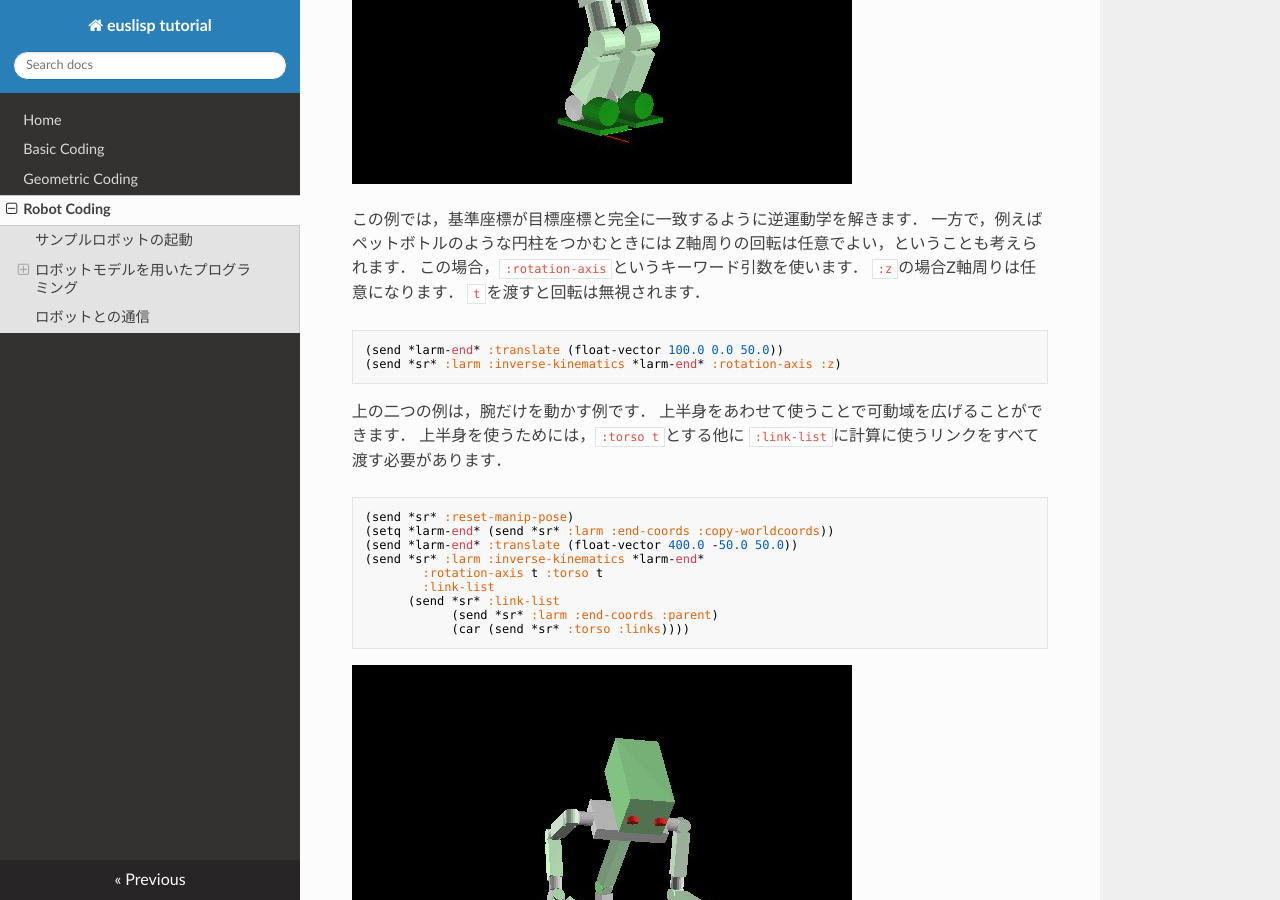
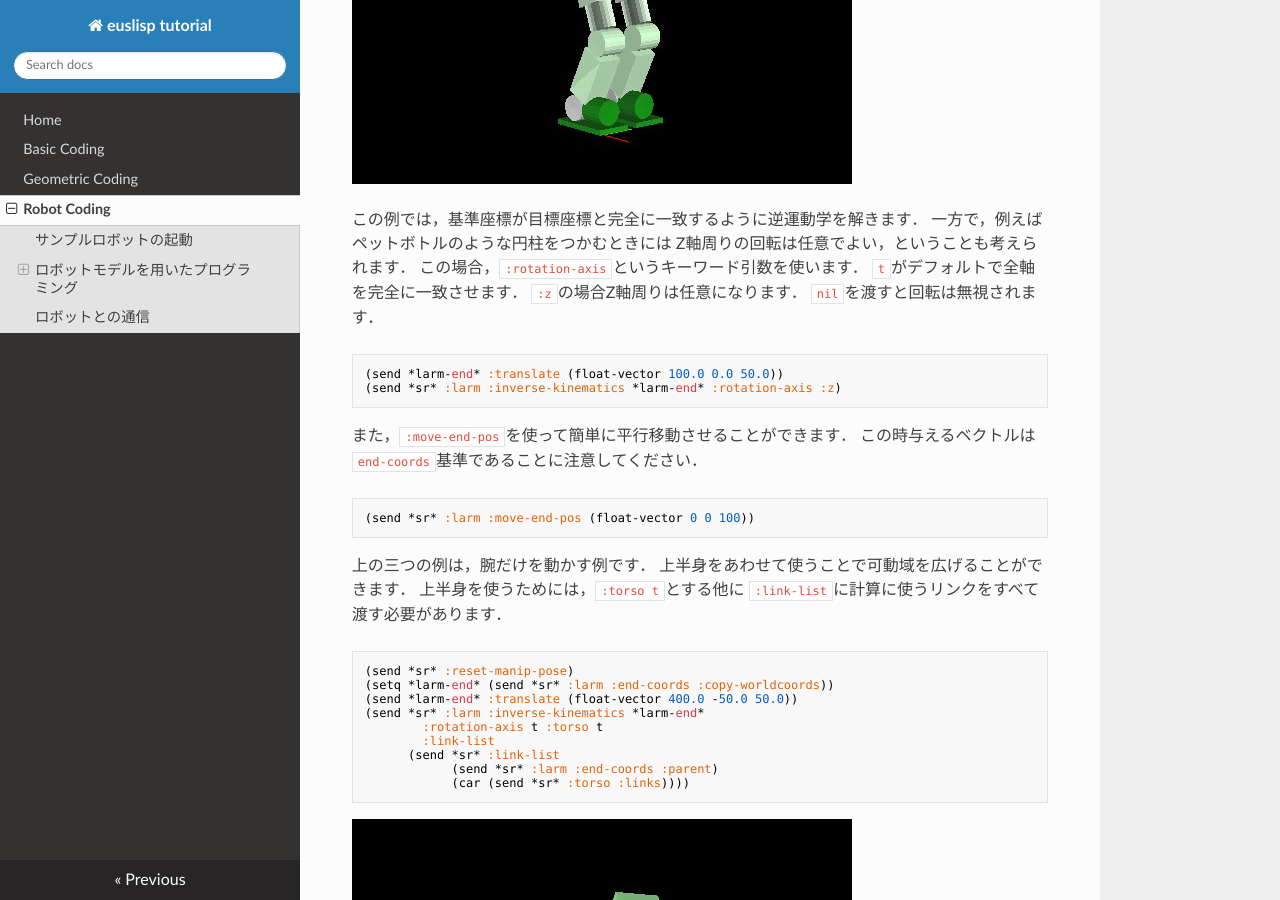
Before and after one commit to hyaguchijsk/euslisp_tutorial, an MkDocs documentation site: the page built from docs/robot_coding.md, in a window 1280 px wide and 900 px high, scrolled down 6718 px. Built offline with MkDocs 1.6.1, drawn with Linux system fonts in a browser that asks for light colours; nearby versions of some CDN libraries; old or Windows-style settings are respelled for this version of MkDocs.

Commit message:
modify rotation-axis description, add move-end-pos

````diff
--- a/docs/robot_coding.md
+++ b/docs/robot_coding.md
@@ -188,15 +188,23 @@ euslispからアクセスするときの名前は
 一方で，例えばペットボトルのような円柱をつかむときには
 Z軸周りの回転は任意でよい，ということも考えられます．
 この場合，`:rotation-axis`というキーワード引数を使います．
+`t`がデフォルトで全軸を完全に一致させます．
 `:z`の場合Z軸周りは任意になります．
-`t`を渡すと回転は無視されます．
+`nil`を渡すと回転は無視されます．
 
 ```
 (send *larm-end* :translate (float-vector 100.0 0.0 50.0))
 (send *sr* :larm :inverse-kinematics *larm-end* :rotation-axis :z)
 ```
 
-上の二つの例は，腕だけを動かす例です．
+また，`:move-end-pos`を使って簡単に平行移動させることができます．
+この時与えるベクトルは`end-coords`基準であることに注意してください．
+
+```
+(send *sr* :larm :move-end-pos (float-vector 0 0 100))
+```
+
+上の三つの例は，腕だけを動かす例です．
 上半身をあわせて使うことで可動域を広げることができます．
 上半身を使うためには，`:torso t`とする他に
 `:link-list`に計算に使うリンクをすべて渡す必要があります．
````
